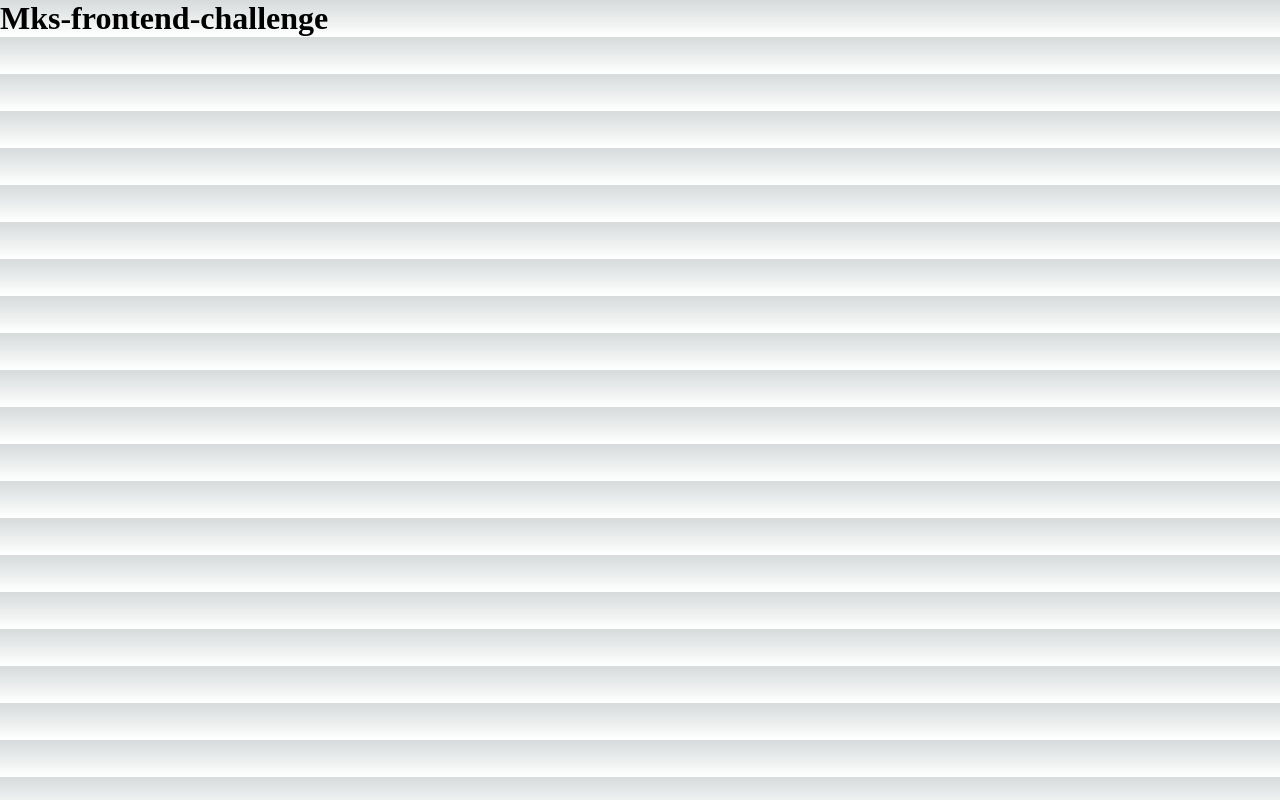
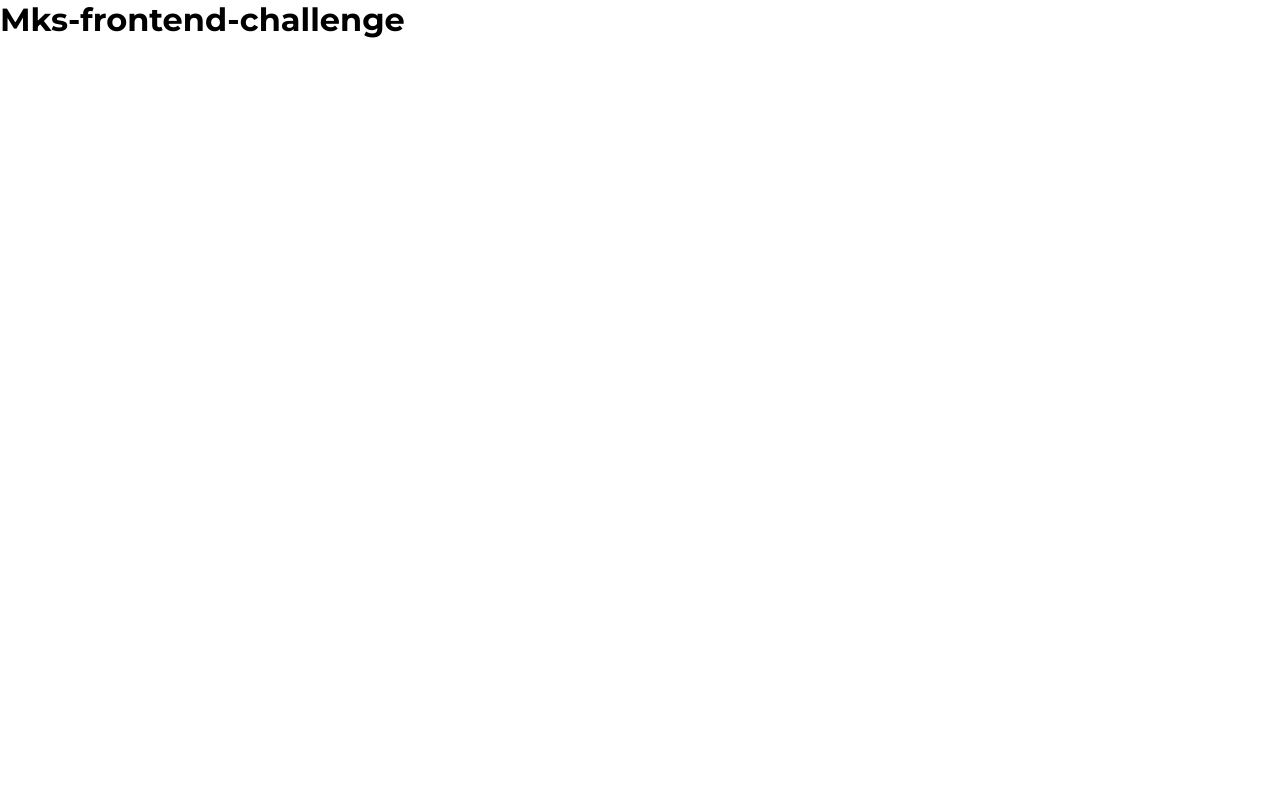
Before and after one commit to victorhenriqu3/mks-frontend-challenge, a Next.js app: page / in a window 1280 px wide. Built offline with nearby package versions, Linux system fonts and the light colour scheme.

Commit message:
style: add style-guide with Styled-Components

```diff
--- a/package.json
+++ b/package.json
@@ -18,6 +18,10 @@
     "next": "13.1.5",
     "react": "18.2.0",
     "react-dom": "18.2.0",
+    "styled-components": "^5.3.6",
     "typescript": "4.9.4"
+  },
+  "devDependencies": {
+    "@types/styled-components": "^5.1.26"
   }
 }
--- a/src/pages/_app.tsx
+++ b/src/pages/_app.tsx
@@ -1,6 +1,12 @@
-import '@/styles/globals.css'
 import type { AppProps } from 'next/app'
+import GlobalStyles from '@/styles/global';
 
 export default function App({ Component, pageProps }: AppProps) {
-  return <Component {...pageProps} />
+  return (
+    <>
+      <GlobalStyles />
+      <Component {...pageProps} />
+    </>
+
+  );
 }
--- a/src/pages/_document.tsx
+++ b/src/pages/_document.tsx
@@ -1,9 +1,14 @@
-import { Html, Head, Main, NextScript } from 'next/document'
+import { Head, Html, Main, NextScript } from 'next/document'
 
 export default function Document() {
   return (
     <Html lang="en">
-      <Head />
+      <Head >
+        <link rel="icon" href="/favicon.ico" />
+        <link rel="preconnect" href="https://fonts.googleapis.com" />
+        <link rel="preconnect" href="https://fonts.gstatic.com" />
+        <link href="https://fonts.googleapis.com/css2?family=Montserrat:wght@300;400;500;600;700;900&display=swap" rel="stylesheet" />
+      </Head>
       <body>
         <Main />
         <NextScript />
--- a/src/pages/index.tsx
+++ b/src/pages/index.tsx
@@ -5,9 +5,6 @@ export default function Home() {
     <>
       <Head>
         <title>Mks-frontend-challenge</title>
-        <meta name="description" content="Generated by create next app" />
-        <meta name="viewport" content="width=device-width, initial-scale=1" />
-        <link rel="icon" href="/favicon.ico" />
       </Head>
       <main >
       <h1>Mks-frontend-challenge</h1>
--- /dev/null
+++ b/src/styles/global.ts
@@ -0,0 +1,41 @@
+import { createGlobalStyle } from "styled-components";
+
+export default createGlobalStyle`
+  :root {
+    --MainColor: #0F52BA;
+    --BGColor: #f9f9f9;
+    --BGCard: #ffffff;
+    --CloseColor: #000000 ;
+    --BorderColor: rgba(0, 0, 0, 0.14)
+    --BorderInput: #BFBFBF;
+    --BGPriceColor: #373737;
+    --TextColor: #2C2C2C;
+  }
+
+  * {
+    margin: 0;
+    padding: 0;
+    outline: 0;
+    box-sizing: border-box;
+    font-family: 'Montserrat', sans-serif;
+  }
+
+  body {
+    -webkit-font-smoothing: antialiased;
+  }
+
+  a {
+    text-decoration: none;
+    color: inherit;
+  }
+
+  #root {
+    max-width: 1280px;
+    margin: 0 auto;
+    padding: 0 20px 50px;
+  }
+
+  button {
+    cursor: pointer;
+  }
+`;
--- a/src/styles/globals.css
+++ /dev/null
@@ -1,107 +0,0 @@
-:root {
-  --max-width: 1100px;
-  --border-radius: 12px;
-  --font-mono: ui-monospace, Menlo, Monaco, 'Cascadia Mono', 'Segoe UI Mono',
-    'Roboto Mono', 'Oxygen Mono', 'Ubuntu Monospace', 'Source Code Pro',
-    'Fira Mono', 'Droid Sans Mono', 'Courier New', monospace;
-
-  --foreground-rgb: 0, 0, 0;
-  --background-start-rgb: 214, 219, 220;
-  --background-end-rgb: 255, 255, 255;
-
-  --primary-glow: conic-gradient(
-    from 180deg at 50% 50%,
-    #16abff33 0deg,
-    #0885ff33 55deg,
-    #54d6ff33 120deg,
-    #0071ff33 160deg,
-    transparent 360deg
-  );
-  --secondary-glow: radial-gradient(
-    rgba(255, 255, 255, 1),
-    rgba(255, 255, 255, 0)
-  );
-
-  --tile-start-rgb: 239, 245, 249;
-  --tile-end-rgb: 228, 232, 233;
-  --tile-border: conic-gradient(
-    #00000080,
-    #00000040,
-    #00000030,
-    #00000020,
-    #00000010,
-    #00000010,
-    #00000080
-  );
-
-  --callout-rgb: 238, 240, 241;
-  --callout-border-rgb: 172, 175, 176;
-  --card-rgb: 180, 185, 188;
-  --card-border-rgb: 131, 134, 135;
-}
-
-@media (prefers-color-scheme: dark) {
-  :root {
-    --foreground-rgb: 255, 255, 255;
-    --background-start-rgb: 0, 0, 0;
-    --background-end-rgb: 0, 0, 0;
-
-    --primary-glow: radial-gradient(rgba(1, 65, 255, 0.4), rgba(1, 65, 255, 0));
-    --secondary-glow: linear-gradient(
-      to bottom right,
-      rgba(1, 65, 255, 0),
-      rgba(1, 65, 255, 0),
-      rgba(1, 65, 255, 0.3)
-    );
-
-    --tile-start-rgb: 2, 13, 46;
-    --tile-end-rgb: 2, 5, 19;
-    --tile-border: conic-gradient(
-      #ffffff80,
-      #ffffff40,
-      #ffffff30,
-      #ffffff20,
-      #ffffff10,
-      #ffffff10,
-      #ffffff80
-    );
-
-    --callout-rgb: 20, 20, 20;
-    --callout-border-rgb: 108, 108, 108;
-    --card-rgb: 100, 100, 100;
-    --card-border-rgb: 200, 200, 200;
-  }
-}
-
-* {
-  box-sizing: border-box;
-  padding: 0;
-  margin: 0;
-}
-
-html,
-body {
-  max-width: 100vw;
-  overflow-x: hidden;
-}
-
-body {
-  color: rgb(var(--foreground-rgb));
-  background: linear-gradient(
-      to bottom,
-      transparent,
-      rgb(var(--background-end-rgb))
-    )
-    rgb(var(--background-start-rgb));
-}
-
-a {
-  color: inherit;
-  text-decoration: none;
-}
-
-@media (prefers-color-scheme: dark) {
-  html {
-    color-scheme: dark;
-  }
-}
```
Also changed, not shown: 1 other file (tests, documents, lock files or other folders).
